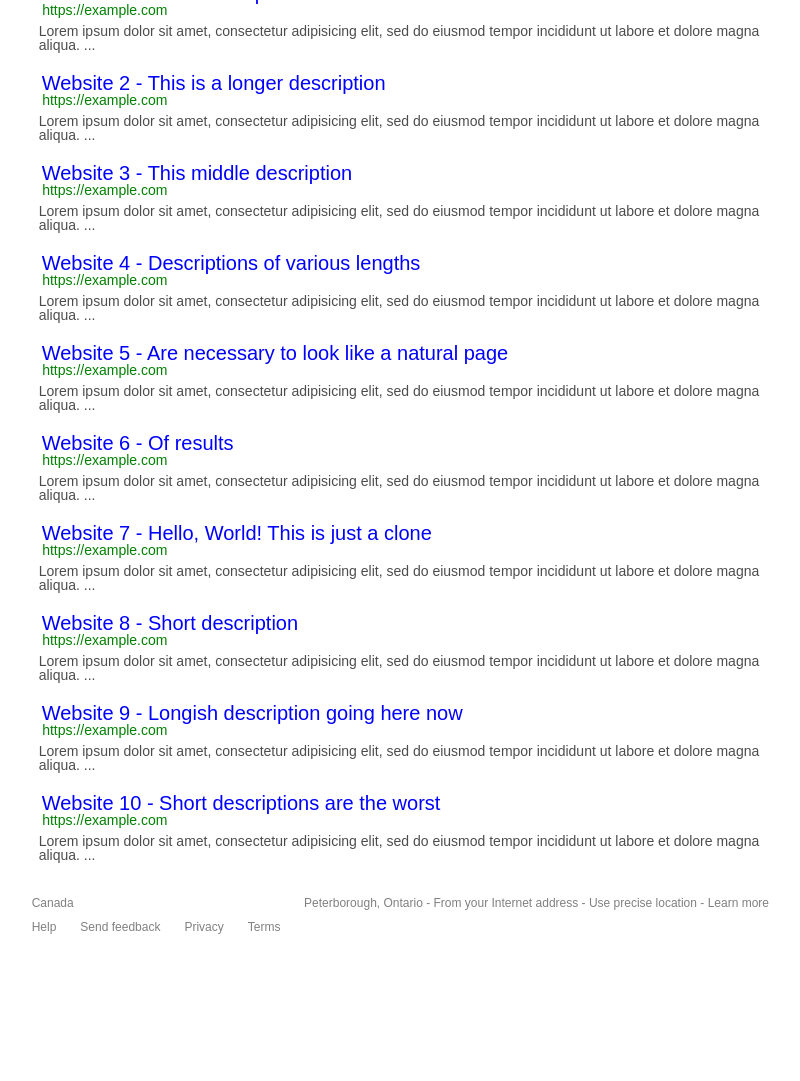
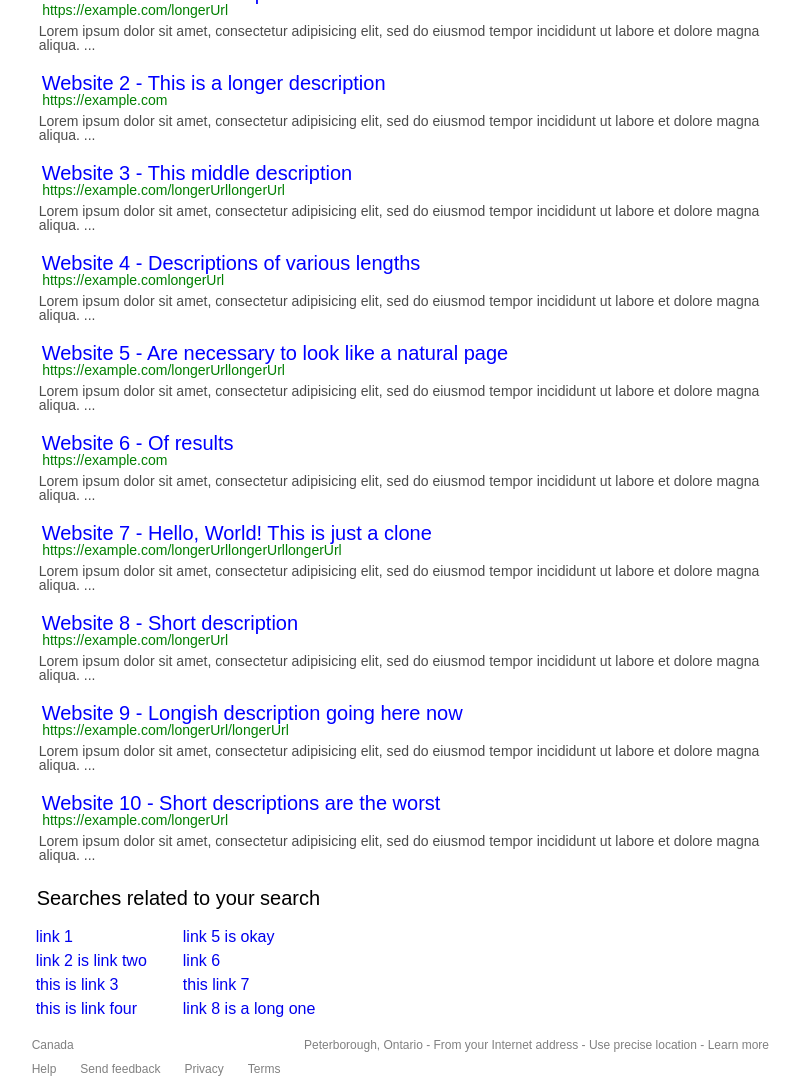
Before and after one commit to codyMalcolm/google-homepage, a plain HTML site: page index.html in a window 1280 px wide. Shown: the part 431-1512 px from the top of the page, without its empty margins (187-987 px from the left). Before the commit the page ends 1370 px from the top, so only its background shows below. Drawn offline with Linux system fonts and the light colour scheme.

Commit message:
Add HTML and CSS for related section

```diff
--- a/index.html
+++ b/index.html
@@ -69,7 +69,7 @@
       <div class="results">
         <div class="res">
           <a href="#" class=link>Website 1 - Short description</a>
-          <p class="url">https://example.com</p>
+          <p class="url">https://example.com/longerUrl</p>
           <p class="description">Lorem ipsum dolor sit amet, consectetur adipisicing elit, sed do eiusmod tempor incididunt ut labore et dolore magna aliqua. ...</p>
         </div>
         <div class="res">
@@ -79,17 +79,17 @@
         </div>
         <div class="res">
           <a href="#" class=link>Website 3 - This middle description</a>
-          <p class="url">https://example.com</p>
+          <p class="url">https://example.com/longerUrllongerUrl</p>
           <p class="description">Lorem ipsum dolor sit amet, consectetur adipisicing elit, sed do eiusmod tempor incididunt ut labore et dolore magna aliqua. ...</p>
         </div>
         <div class="res">
           <a href="#" class=link>Website 4 - Descriptions of various lengths</a>
-          <p class="url">https://example.com</p>
+          <p class="url">https://example.comlongerUrl</p>
           <p class="description">Lorem ipsum dolor sit amet, consectetur adipisicing elit, sed do eiusmod tempor incididunt ut labore et dolore magna aliqua. ...</p>
         </div>
         <div class="res">
           <a href="#" class=link>Website 5 - Are necessary to look like a natural page</a>
-          <p class="url">https://example.com</p>
+          <p class="url">https://example.com/longerUrllongerUrl</p>
           <p class="description">Lorem ipsum dolor sit amet, consectetur adipisicing elit, sed do eiusmod tempor incididunt ut labore et dolore magna aliqua. ...</p>
         </div>
         <div class="res">
@@ -99,27 +99,37 @@
         </div>
         <div class="res">
           <a href="#" class=link>Website 7 - Hello, World! This is just a clone</a>
-          <p class="url">https://example.com</p>
+          <p class="url">https://example.com/longerUrllongerUrllongerUrl</p>
           <p class="description">Lorem ipsum dolor sit amet, consectetur adipisicing elit, sed do eiusmod tempor incididunt ut labore et dolore magna aliqua. ...</p>
         </div>
         <div class="res">
           <a href="#" class=link>Website 8 - Short description</a>
-          <p class="url">https://example.com</p>
+          <p class="url">https://example.com/longerUrl</p>
           <p class="description">Lorem ipsum dolor sit amet, consectetur adipisicing elit, sed do eiusmod tempor incididunt ut labore et dolore magna aliqua. ...</p>
         </div>
         <div class="res">
           <a href="#" class=link>Website 9 - Longish description going here now</a>
-          <p class="url">https://example.com</p>
+          <p class="url">https://example.com/longerUrl/longerUrl</p>
           <p class="description">Lorem ipsum dolor sit amet, consectetur adipisicing elit, sed do eiusmod tempor incididunt ut labore et dolore magna aliqua. ...</p>
         </div>
         <div class="res">
           <a href="#" class=link>Website 10 - Short descriptions are the worst</a>
-          <p class="url">https://example.com</p>
+          <p class="url">https://example.com/longerUrl</p>
           <p class="description">Lorem ipsum dolor sit amet, consectetur adipisicing elit, sed do eiusmod tempor incididunt ut labore et dolore magna aliqua. ...</p>
         </div>
       </div>
       <div class="related">
-
+        <h3 class="related-header">Searches related to your search</h3>
+        <div class="related-links">
+          <a href="#" class="related-link">Link 1</a>
+          <a href="#" class="related-link">Link 2 is link two</a>
+          <a href="#" class="related-link">This is link 3</a>
+          <a href="#" class="related-link">This is link four</a>
+          <a href="#" class="related-link">Link 5 is okay</a>
+          <a href="#" class="related-link">Link 6</a>
+          <a href="#" class="related-link">This link 7</a>
+          <a href="#" class="related-link">Link 8 is a long one</a>
+        </div>
       </div>
       <div class="pages">
 
--- a/styles.css
+++ b/styles.css
@@ -109,10 +109,6 @@ h2 {
   text-decoration: none;
 }
 
-.sponsored a:hover {
-  text-decoration: underline;
-}
-
 .sponsored .link, .link {
   font-size: 1.25em;
   padding: 0.25em 0.5em;
@@ -120,7 +116,28 @@ h2 {
   text-decoration: none;
 }
 
-.link:hover {
+.related-header {
+  font-size: 1.25em;
+  padding: 0.25em;
+}
+
+.related-links {
+  margin-top: 1em;
+  display: flex;
+  flex-flow: column wrap;
+  align-content: flex-start;
+  height: 6em;
+}
+
+.related-link {
+  display: inline-block;
+  height: 1.5em;
+  text-decoration: none;
+  text-transform: lowercase;
+  padding: 0 2em 0 0.25em;
+}
+
+.link:hover, .related-link:hover, .sponsored a:hover {
   text-decoration: underline;
 }
 
```
